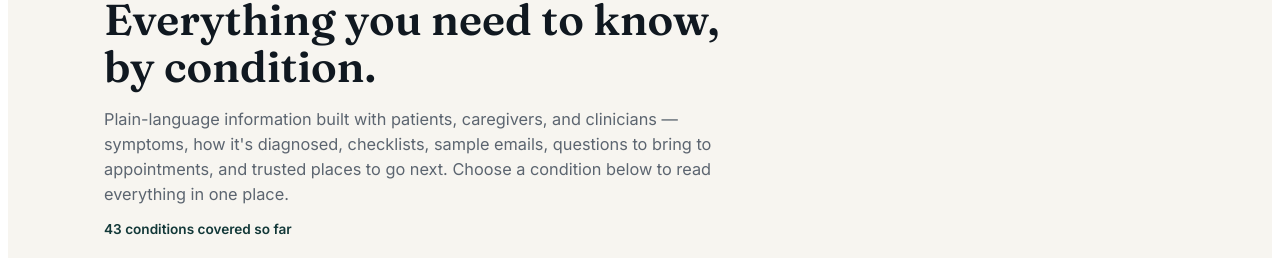
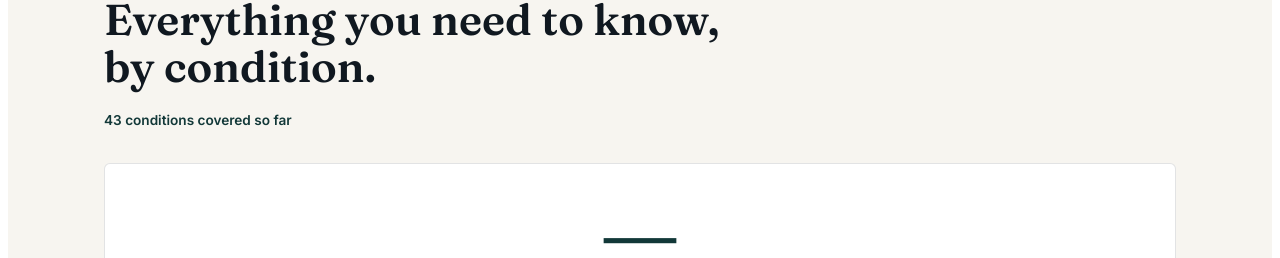
Before and after one commit to AadyaS26/patient-voice-coalition, a React (Vite) app: page /resource-library in a window 1280 px wide. Shown: the part 188-446 px from the top of the page. Built offline with nearby package versions, Linux system fonts and the light colour scheme; no server answers.

Commit message:
Remove introductory paragraph from Resource Library
Removed the introductory paragraph from the Resource Library section.

```diff
--- a/src/pages/ResourceLibrary.jsx
+++ b/src/pages/ResourceLibrary.jsx
@@ -444,11 +444,6 @@ export default function ResourceLibrary() {
           <div className="reslib-hero">
             <span className="reslib-eyebrow">Resource Library</span>
             <h1 className="reslib-hero-title">Everything you need to know, by condition.</h1>
-            <p className="reslib-hero-body">
-              Plain-language information built with patients, caregivers, and clinicians — symptoms,
-              how it's diagnosed, checklists, sample emails, questions to bring to appointments, and
-              trusted places to go next. Choose a condition below to read everything in one place.
-            </p>
             <span className="reslib-count">{conditionKeys.length} conditions covered so far</span>
 
             <div className="reslib-big-counter">
```
